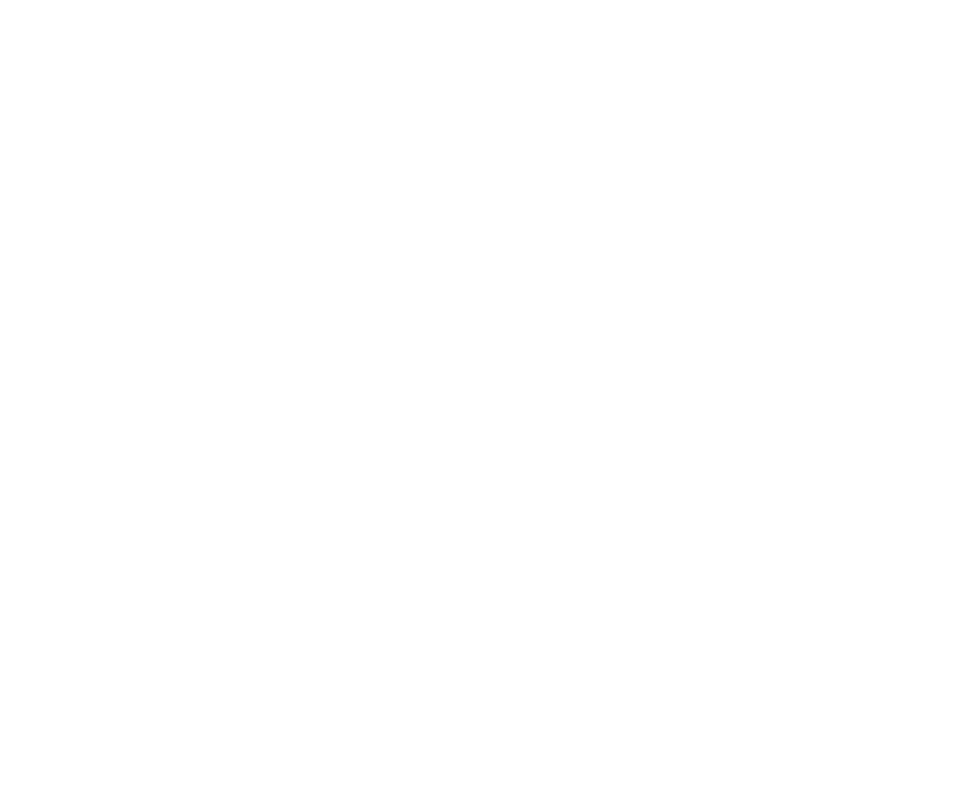
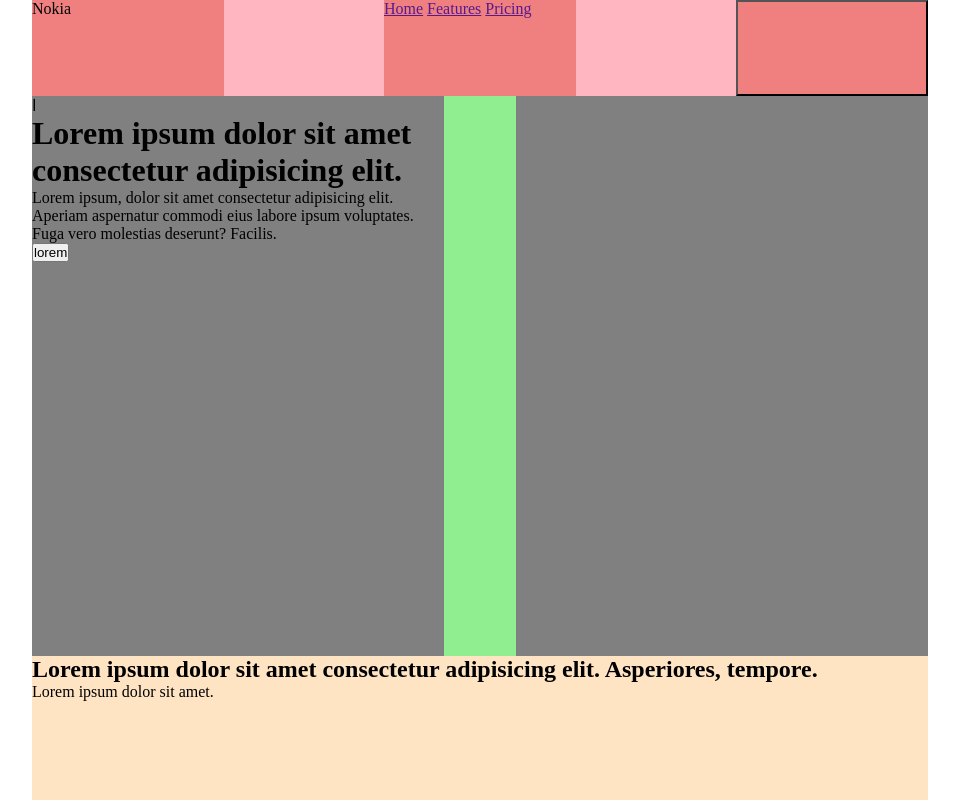
Before and after one commit to Ammar2311/service-landpage, a plain HTML site: page index.html in a window 1280 px wide. Shown: the top 800 px of the page, without its empty margins (160-1119 px from the left). Drawn offline with Linux system fonts and the light colour scheme.

Commit message:
build basic structure

```diff
--- a/css/style.css
+++ b/css/style.css
@@ -0,0 +1,58 @@
+*{
+    margin:0;
+    padding:0;
+
+}
+.container{
+
+    background-color: rgb(175, 238, 238);
+    width: 70vw;
+    height: 200vh;
+    margin: 0 auto;
+}
+
+/* ------------------- */
+header{
+    width: 100%;
+    height: 12vh;
+    background-color: lightpink;
+
+    display: flex;
+    justify-content: space-between;
+}
+header *{
+height: 100%;
+width: 15vw;
+background-color: lightcoral;
+
+}
+
+
+/* -------------- end header style -------------- */
+
+.first{
+    width:100%;
+    height: 70vh;
+    background-color:lightgreen;
+
+    display: flex;
+    justify-content: space-between;
+}
+.first .text,.picture{
+   width: 46%;
+   height: 100%;
+   background-color:gray;
+
+}
+.text{
+   /* padding: 30px; */
+
+}
+
+
+.features{
+   width: 100%;
+   height: 100vh;
+   background-color: bisque;
+
+}
--- a/index.html
+++ b/index.html
@@ -4,8 +4,41 @@
     <meta charset="UTF-8">
     <meta name="viewport" content="width=device-width, initial-scale=1.0">
     <title>landpage</title>
+    <link rel="stylesheet" href="css/style.css">
 </head>
 <body>
+    <div class="container">
+    <header>
+        <div class="logo">Nokia</div>
+         <div class="links">
+            <a href="">Home</a>
+            <a href="">Features</a>
+            <a href="">Pricing</a>
+         </div>
+         <div class="btn"><input type="button"></div>
+    </header>
 
+<div class="first">
+    <div class="text">
+        ا<h1>Lorem ipsum dolor sit amet consectetur adipisicing elit.</h1>
+        <p>Lorem ipsum, dolor sit amet consectetur adipisicing elit. Aperiam aspernatur commodi eius labore ipsum voluptates. Fuga vero molestias deserunt? Facilis.</p>
+        <button>lorem</button>
+    </div>
+    <div class="picture"></div>
+
+</div>
+<div class="features">
+    <h2>Lorem ipsum dolor sit amet consectetur adipisicing elit. Asperiores, tempore.</h2>
+    <p>Lorem ipsum dolor sit amet.</p>
+    <div></div>
+    <div></div>
+    <div></div>
+    <div></div>
+
+</div>
+
+    </div>
+
+    <script src="script.js"></script>
 </body>
 </html>
```
